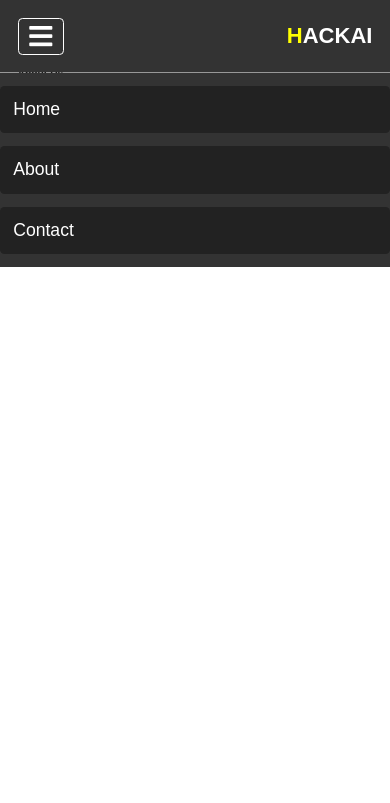
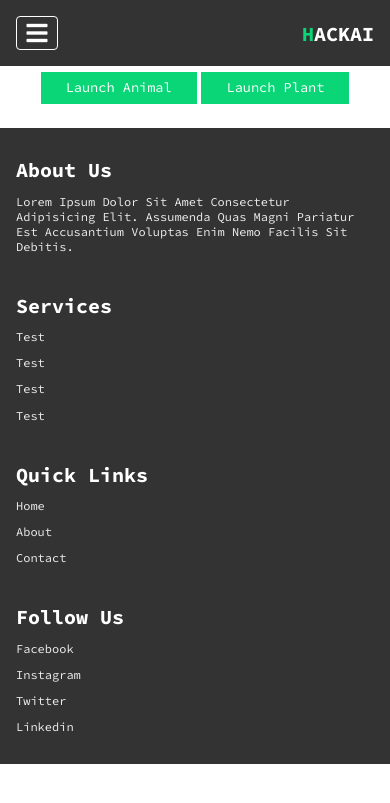
Before and after one commit to JosephLahiru/invasive-alien-species-detector, a Flask app: page / in a window 390 px wide. Shown: the top 803 px of the page. Run offline with Flask 2, Linux system fonts and the light colour scheme.

Commit message:
CSS file updated
Button CSS added
Footer CSS added

```diff
--- a/flask_web/static/css/main.css
+++ b/flask_web/static/css/main.css
@@ -1,22 +1,22 @@
+@import url('https://fonts.googleapis.com/css2?family=Source+Code+Pro:wght@200;300;400;500;600;700&display=swap');
 
 :root{
-    --orange:yellow;
+  --orange:#0ad677;
 }
 
 *{
-    font-family: 'Nunito',sans-serif;
-    margin: 0; padding: 0;
+  font-family: 'Source Code Pro', sans-serif;
+  margin:0; padding:0;
   box-sizing: border-box;
   text-transform: capitalize;
-    outline: none;
-    border: none;
+  outline: none; border:none;
   text-decoration: none;
   transition: all .2s linear;
 }
 
 *::selection{
-    background: var(--orange);
-    color: #fff;
+  background:var(--orange);
+  color:#fff;
 }
 
 html{
@@ -27,103 +27,275 @@
 }
 
 section{
-    padding: 2rem 9%;
+  padding:2rem 9%;
 }
 
 .heading{
   text-align: center;
-    padding: 2.5rem 0;
+  padding:2.5rem 0
 }
 
 .heading span{
   font-size: 3.5rem;
-    background: rgba(255, 165, 0, .2);
-    color: var(--orange);
+  background:rgba(255, 165, 0,.2);
+  color:var(--orange);
   border-radius: .5rem;
-    padding: .2rem 1rem;
+  padding:.2rem 1rem;
 }
 
+.heading span.space{
+  background:none;
+}
 
+.btn{
+  display: inline-block;
+  margin-top: 1rem;
+  background:var(--orange);
+  color:#fff;
+  padding:.8rem 3rem;
+  border:.2rem solid var(--orange);
+  cursor: pointer;
+  font-size: 1.7rem;
+}
 
-/**Header CSS**/
+.btn:hover{
+  background:rgba(255, 165, 0,.2);
+  color:var(--orange);
+}
+
 header{
   position: fixed;
-    top: 0; left: 0; right: 0;
-    background: #333;
+  top:0; left: 0; right:0;
+  background:#333;
   z-index: 1000;
   display: flex;
   align-items: center;
   justify-content: space-between;
-    padding: 2rem 9%;
+  padding:2rem 9%;
 }
 
 header .logo{
   font-size: 2.5rem;
   font-weight: bolder;
-    color: #fff;
+  color:#fff;
   text-transform: uppercase;
 }
 
 header .logo span{
-    color:yellow;
+  color:var(--orange);
 }
 
 header .navbar a{
-    color: #fff;
+  color:#fff;
   font-size: 2rem;
-    margin: 0 .8rem;
+  margin:0 .8rem;
 }
 
 header .navbar a:hover{
-    color: var(--orange);
+  color:var(--orange);
+}
+
+header .icons i{
+  font-size: 2.5rem;
+  color:#fff;
+  cursor: pointer;
+  margin-right: 2rem;
 }
 
 header .icons i:hover{
-    color: var(--orange);
+  color:var(--orange);
+}
+
+header .search-bar-container{
+  position: absolute;
+  top:100%; left: 0; right:0;
+  padding:1.5rem 2rem;
+  background:#333;
+  border-top: .1rem solid rgba(255,255,255,.2);
+  display: flex;
+  align-items: center;
+  z-index: 1001;
+  clip-path: polygon(0 0, 100% 0, 100% 0, 0 0);
+}
+
+header .search-bar-container.active{
+  clip-path: polygon(0 0, 100% 0, 100% 100%, 0 100%);
+}
+
+header .search-bar-container #search-bar{
+  width:100%;
+  padding:1rem;
+  text-transform: none;
+  color:#333;
+  font-size: 1.7rem;
+  border-radius: .5rem;
+}
+
+header .search-bar-container label{
+  color:#fff;
+  cursor: pointer;
+  font-size: 3rem;
+  margin-left: 1.5rem;
+}
+
+header .search-bar-container label:hover{
+  color:var(--orange);
 }
 
 #menu-bar{
-    color: #fff;
+    color:#fff;
     border:.1rem solid #fff;
     border-radius: .5rem;
     font-size: 3rem;
-    padding: .5rem 1.2rem;
+    padding:.5rem 1.2rem;
     cursor: pointer;
     display: none;
   }
 
 
+.brand-container{
+  text-align: center;
+}
+/** Main button CSS**/
+.btngroup{
+    margin-top: 5rem;
+}
+
+.btngroup .box-container{
+    display: flex;
+    flex-wrap: wrap;
+    gap:1.5rem;
+  }
+
+.btngroup .box-container .box{
+    flex: 1 1 30rem;
+    border-radius: .5rem;
+    padding:1rem;
+    text-align: center;
+  }
+
+.btngroup .box-container .box i{
+    padding:1rem;
+    font-size: 5rem;
+    color:var(--orange);
+  }
+
+.btngroup .box-container .box h3{
+    font-size: 2.5rem;
+    color:#333;
+  }
+
+.btngroup .box-container .box p{
+    font-size: 1.5rem;
+    color:#666;
+    padding:1rem 0;
+  }
 
 
-/**Media Queries**/
+ /** Footer CSS**/
+.footer{
+  background:#333;
+}
 
-@media (max-width:1200px) {
+.footer .box-container{
+  display: flex;
+  flex-wrap: wrap;
+  gap:1.5rem;
+}
+
+.footer .box-container .box{
+  padding:1rem 0;
+  flex:1 1 25rem;
+}
+
+.footer .box-container .box h3{
+  font-size: 2.5rem;
+  padding:.7rem 0;
+  color:#fff;
+}
+
+.footer .box-container .box p{
+  font-size: 1.5rem;
+  padding:.7rem 0;
+  color:#eee;
+}
+
+.footer .box-container .box a{
+  display: block;
+  font-size: 1.5rem;
+  padding:.7rem 0;
+  color:#eee;
+}
+
+.footer .box-container .box a:hover{
+  color:var(--orange);
+  text-decoration: underline;
+}
+
+.footer .credit{
+  text-align: center;
+  padding:2rem 1rem;
+  margin-top: 1rem;
+  font-size: 2rem;
+  font-weight: normal;
+  color:#fff;
+  border-top: .1rem solid rgba(255,255,255,.2);
+}
+
+.footer .credit span{
+  color:var(--orange);
+}
+
+
+
+
+
+
+
+
+
+
+
+
+
+
+
+
+/* media queries  */
+
+@media (max-width:1200px){
+
   html{
     font-size: 55%;
   }
+
 }
 
-@media (max-width:991px) {
+@media (max-width:991px){
+
   header{
-        padding: 2rem;
+    padding:2rem;
   }
 
   section{
-        padding: 2rem;
-    }
+    padding:2rem;
   }
 
-@media (max-width:768px) {
+}
+
+@media (max-width:768px){
+
   #menu-bar{
     display: initial;
   }
 
   header .navbar{
     position: absolute;
-        top: 100%; right: 0; left: 0;
+    top:100%; right:0; left: 0;
     background: #333;
-        border-top:1rem 2rem;
-        clip-path: polygon(0 0,100% 0,100% 100%,0 100%);
+    border-top: .1rem solid rgba(255,255,255,.2);
+    padding:1rem 2rem;
+    clip-path: polygon(0 0, 100% 0, 100% 0, 0 0);
   }
 
   header .navbar.active{
@@ -137,4 +309,21 @@
     margin:1.5rem 0;
     background:#222;
   }
+
 }
+
+@media (max-width:450px){
+
+  html{
+    font-size: 50%;
+  }
+
+  .heading span{
+    font-size: 2.5rem;
+  }
+
+  .contact .row form .inputBox input{
+    width:100%;
+  }
+
+}
```
Lines whose indentation alone changed are shown as unchanged.
